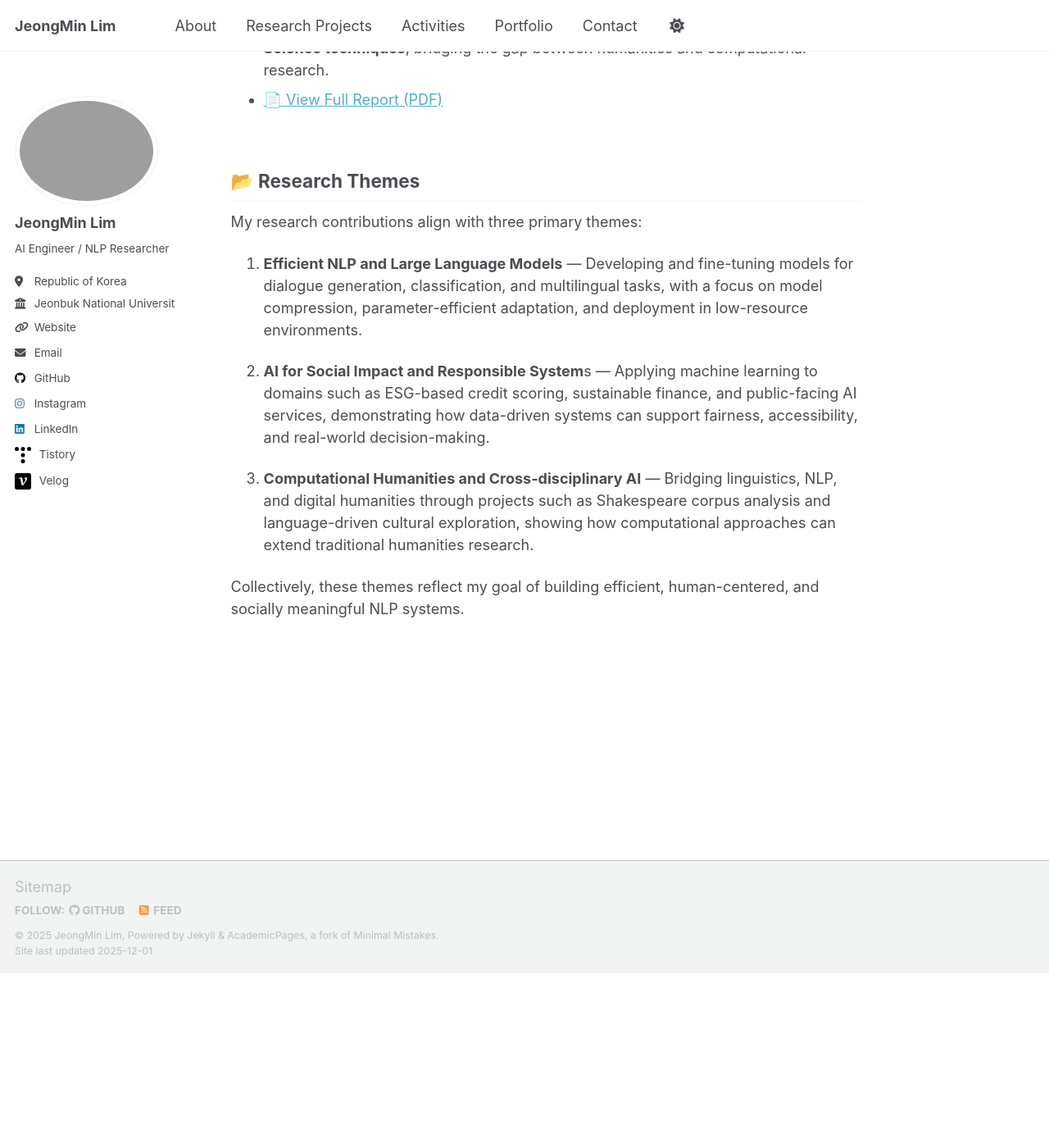
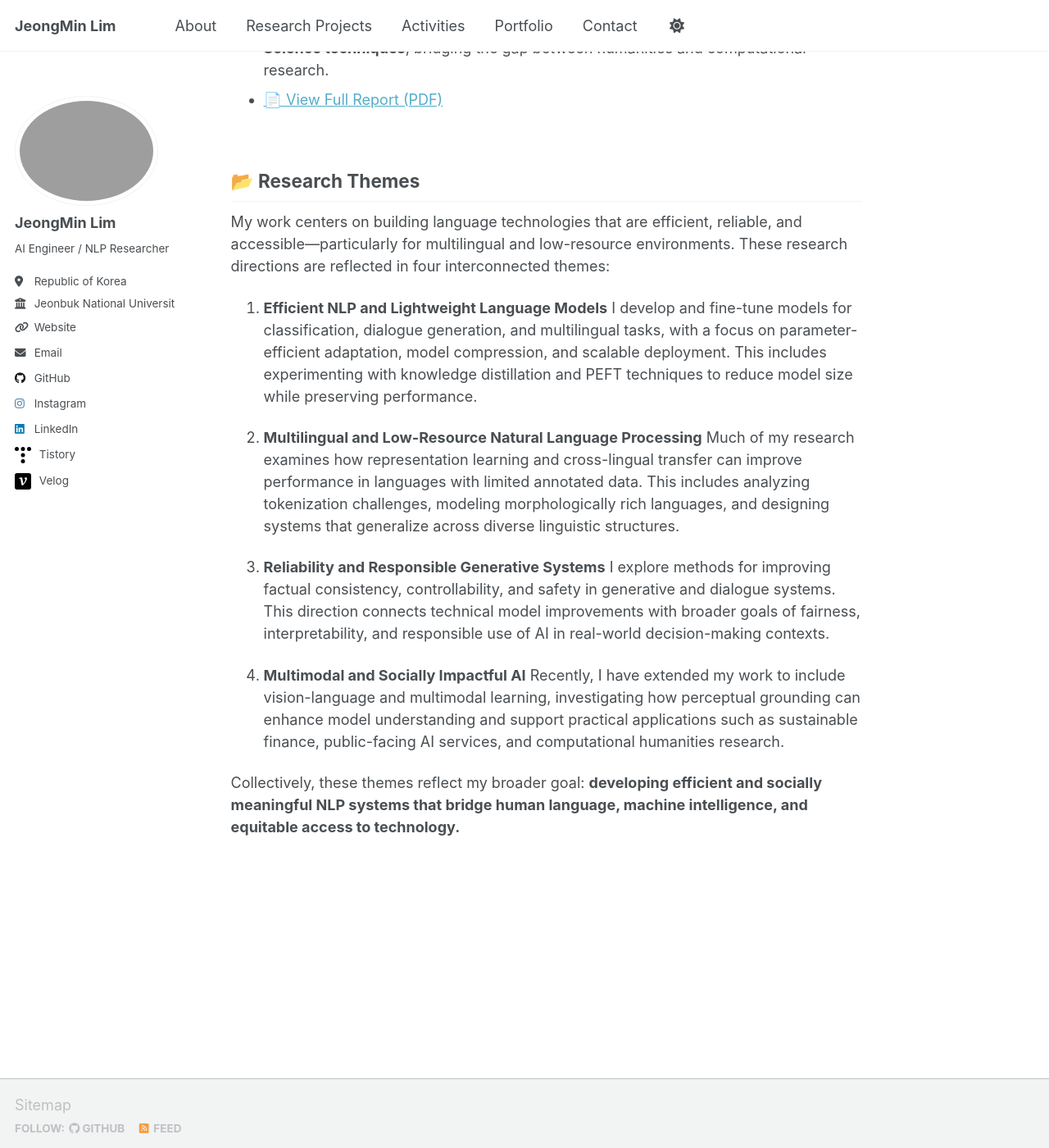
Before and after one commit to JeongMinIsBest/JeongMinIsBest.github.io, a Jekyll site: the page built from _pages/research.md, in a window 1280 px wide and 1400 px high, scrolled down 2789 px. Shown: the whole window at 82% size. Built offline with Jekyll 4.4.1, drawn with Linux system fonts in a browser that asks for light colours; a script that is not in the unit is left out; before the commit the page ends 3976 px from its top, so only the background shows below that.

Commit message:
Update research.md

```diff
--- a/_pages/research.md
+++ b/_pages/research.md
@@ -68,14 +68,20 @@ author_profile: true
 <br/>
 
 ## 📂 Research Themes
-My research contributions align with three primary themes:
+My work centers on building language technologies that are efficient, reliable, and accessible—particularly for multilingual and low-resource environments. These research directions are reflected in four interconnected themes:
 
-1. **Efficient NLP and Large Language Models** — Developing and fine-tuning models for dialogue generation, classification, and multilingual tasks, with a focus on model compression, parameter-efficient adaptation, and deployment in low-resource environments.
+1. **Efficient NLP and Lightweight Language Models**
+I develop and fine-tune models for classification, dialogue generation, and multilingual tasks, with a focus on parameter-efficient adaptation, model compression, and scalable deployment. This includes experimenting with knowledge distillation and PEFT techniques to reduce model size while preserving performance.
 
-2. **AI for Social Impact and Responsible System**s — Applying machine learning to domains such as ESG-based credit scoring, sustainable finance, and public-facing AI services, demonstrating how data-driven systems can support fairness, accessibility, and real-world decision-making.
+2. **Multilingual and Low-Resource Natural Language Processing**
+Much of my research examines how representation learning and cross-lingual transfer can improve performance in languages with limited annotated data. This includes analyzing tokenization challenges, modeling morphologically rich languages, and designing systems that generalize across diverse linguistic structures.
 
-3. **Computational Humanities and Cross-disciplinary AI** — Bridging linguistics, NLP, and digital humanities through projects such as Shakespeare corpus analysis and language-driven cultural exploration, showing how computational approaches can extend traditional humanities research.
+3. **Reliability and Responsible Generative Systems**
+I explore methods for improving factual consistency, controllability, and safety in generative and dialogue systems. This direction connects technical model improvements with broader goals of fairness, interpretability, and responsible use of AI in real-world decision-making contexts.
 
-Collectively, these themes reflect my goal of building efficient, human-centered, and socially meaningful NLP systems.
+4. **Multimodal and Socially Impactful AI**
+Recently, I have extended my work to include vision-language and multimodal learning, investigating how perceptual grounding can enhance model understanding and support practical applications such as sustainable finance, public-facing AI services, and computational humanities research.
+
+Collectively, these themes reflect my broader goal: **developing efficient and socially meaningful NLP systems that bridge human language, machine intelligence, and equitable access to technology.**
 <br/>
 <br/>
```
